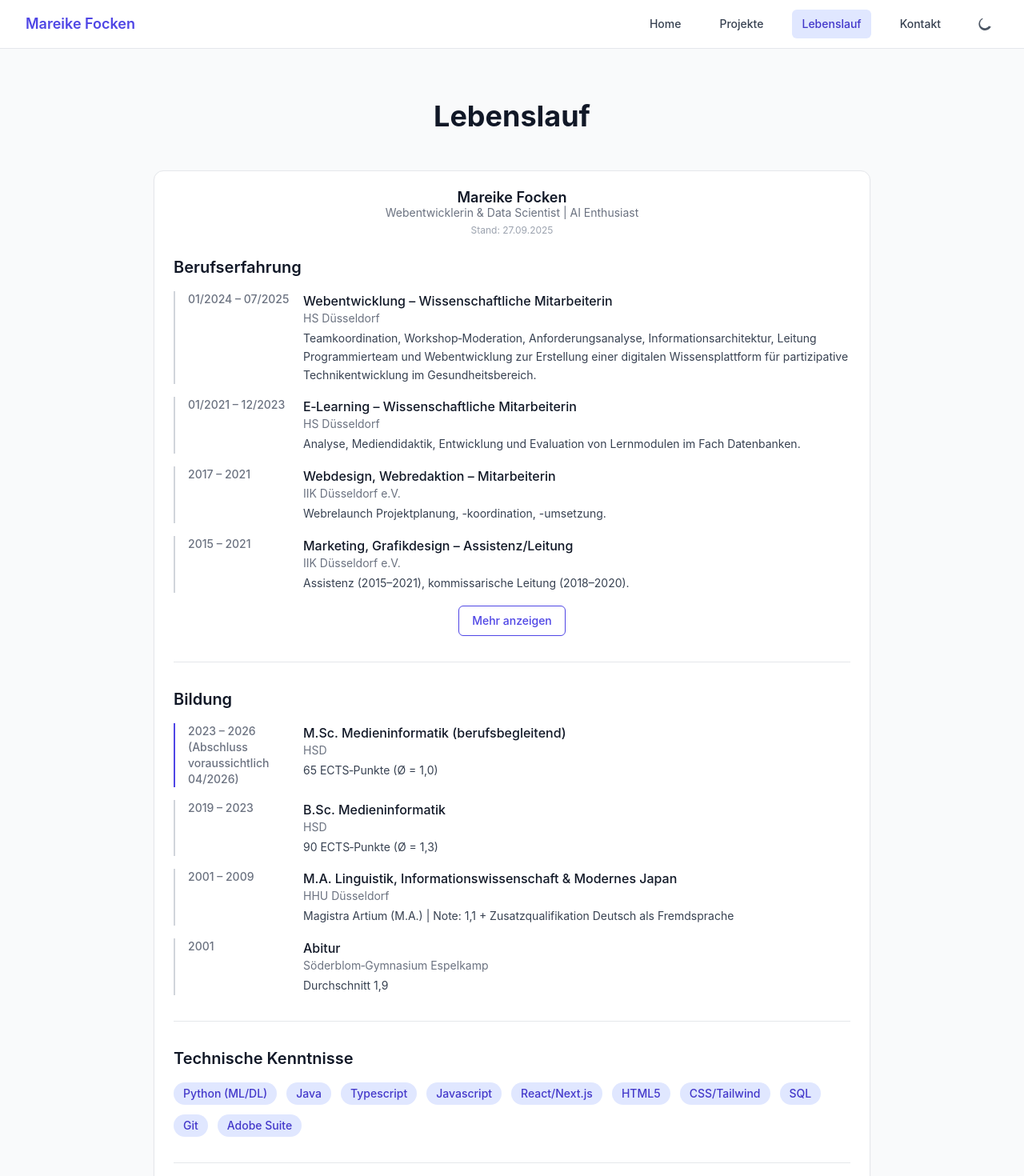
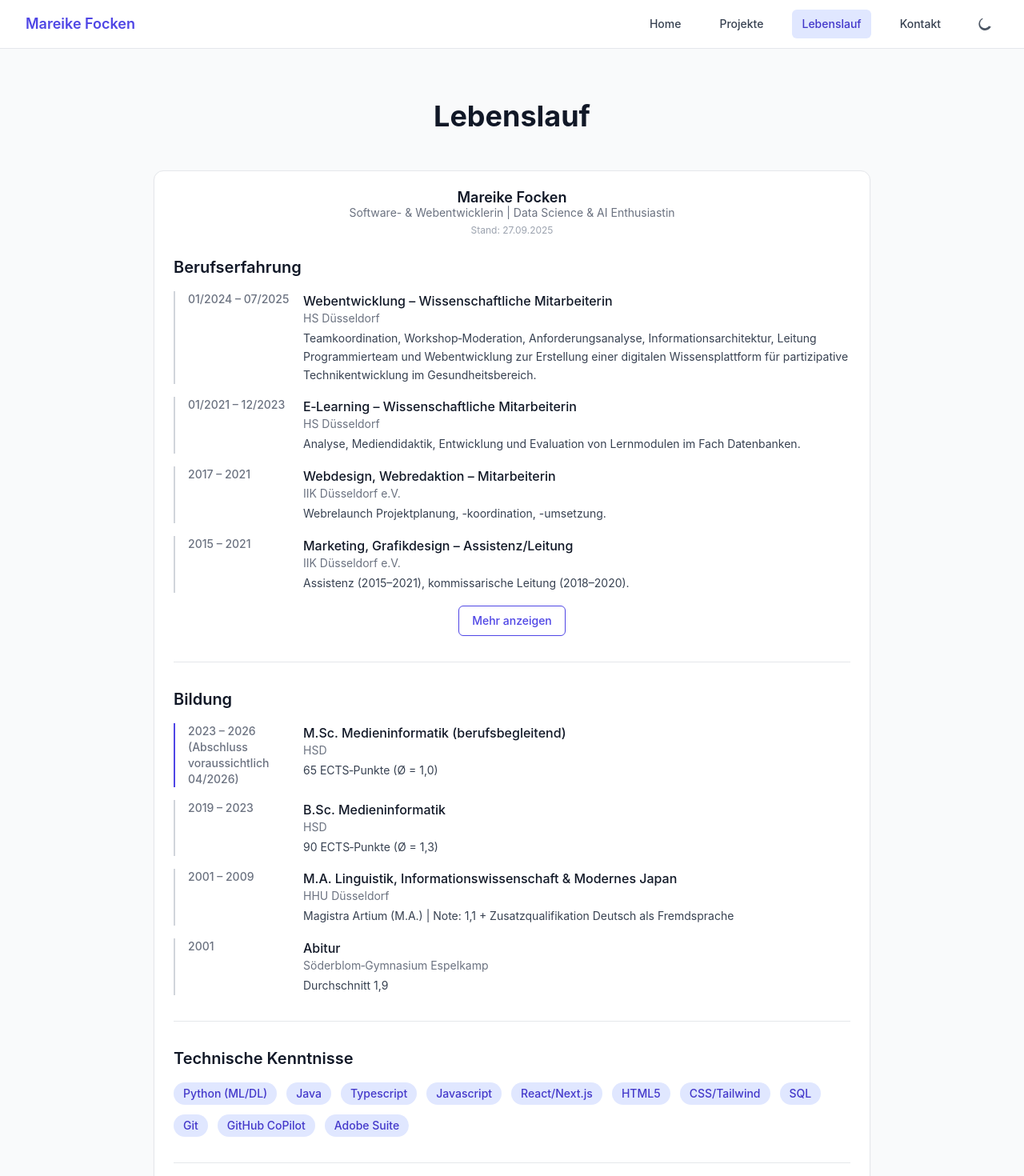
Before and after one commit to mafo3186/me, a Next.js app: page /resume in a window 1280 px wide. Shown: the top 1470 px of the page at 80% size. Built offline with nearby package versions, Linux system fonts and the light colour scheme.

Commit message:
correct terminology

```diff
--- a/app/resume/page.tsx
+++ b/app/resume/page.tsx
@@ -101,7 +101,7 @@ export default function Resume() {
     },
   ];
 
-  const skills = ['Python (ML/DL)', 'Java', 'Typescript', 'Javascript', 'React/Next.js', 'HTML5', 'CSS/Tailwind', 'SQL', 'Git', 'Adobe Suite'];
+  const skills = ['Python (ML/DL)', 'Java', 'Typescript', 'Javascript', 'React/Next.js', 'HTML5', 'CSS/Tailwind', 'SQL', 'Git', 'GitHub CoPilot','Adobe Suite'];
   const methods = ['Scrum / Agile Methoden', 'Requirements Engineering', 'Workshop‑Moderation', 'Prompting', 'Kommunikativ', 'Lösungsorientiert', 'Lernfähig'];
   const languages = ['Deutsch (Muttersprache)', 'Englisch (C1)', 'Französisch (B2)', 'Spanisch (A2)'];
   const interests = ['Reisen', 'Tanzen', 'Singen', 'KI: Machine/Deep Learning', 'Sinnvolle Digitalisierung'];
@@ -116,7 +116,7 @@ export default function Resume() {
         <div className="bg-white dark:bg-gray-800 text-gray-900 dark:text-gray-100 flex flex-col gap-6 rounded-xl border border-gray-200 dark:border-gray-700 shadow-sm py-6">
           <div className="text-center px-6">
             <div className="leading-none font-semibold text-lg">Mareike&nbsp;Focken</div>
-            <div className="text-sm text-gray-500 dark:text-gray-400">Webentwicklerin &amp; Data Scientist&nbsp;| AI&nbsp;Enthusiast</div>
+            <div className="text-sm text-gray-500 dark:text-gray-400">Software- &amp; Webentwicklerin&nbsp;| Data Science &amp; AI&nbsp;Enthusiastin</div>
             <div className="text-xs text-gray-400 dark:text-gray-500 mt-1">Stand: {currentDate}</div>
           </div>
           <div className="px-6 space-y-8">
@@ -241,7 +241,7 @@ export default function Resume() {
           {/* PDF Download Button */}
           <div className="px-6">
             <a
-              href="/resume-placeholder.pdf"
+              href="/CV_mf.pdf"
               download
               className="inline-block px-4 py-2 mt-4 rounded-md text-sm font-medium text-indigo-600 dark:text-indigo-400 border border-indigo-600 dark:border-indigo-400 hover:bg-indigo-600 hover:text-white dark:hover:bg-indigo-500 transition-colors"
             >
```
